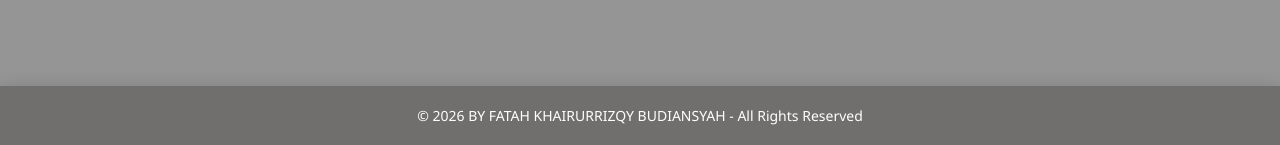
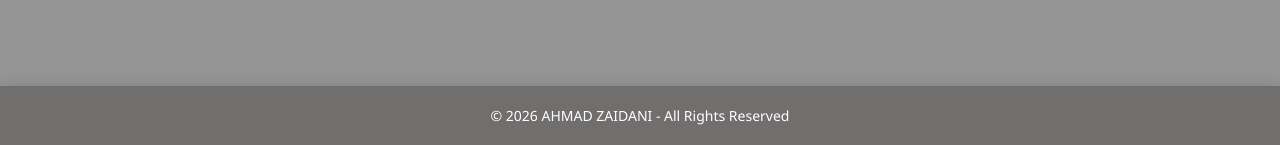
Before and after one commit to zaidani615/menejemen_data_data_alumni, a PHP site: page /dashboard_users.php in a window 1280 px wide. Shown: the part 655-800 px from the top of the page. Run offline with PHP 8.4, Linux system fonts and the light colour scheme; a user stored in the database is signed in; data comes from the database, SQL or seed files in the repository.

Commit message:
Change footer copyright name
Updated footer copyright name to AHMAD ZAIDANI.

```diff
--- a/manajemen-data-alumni/dashboard_users.php
+++ b/manajemen-data-alumni/dashboard_users.php
@@ -65,7 +65,7 @@ if(!isset($_SESSION['login']) || $_SESSION['role'] != 'user'){
 </div>
 
 <footer>
-    &copy; <?= date('Y') ?>  BY FATAH KHAIRURRIZQY BUDIANSYAH - All Rights Reserved
+    &copy; <?= date('Y') ?>  AHMAD ZAIDANI - All Rights Reserved
 </footer>
 
 </body>
```
